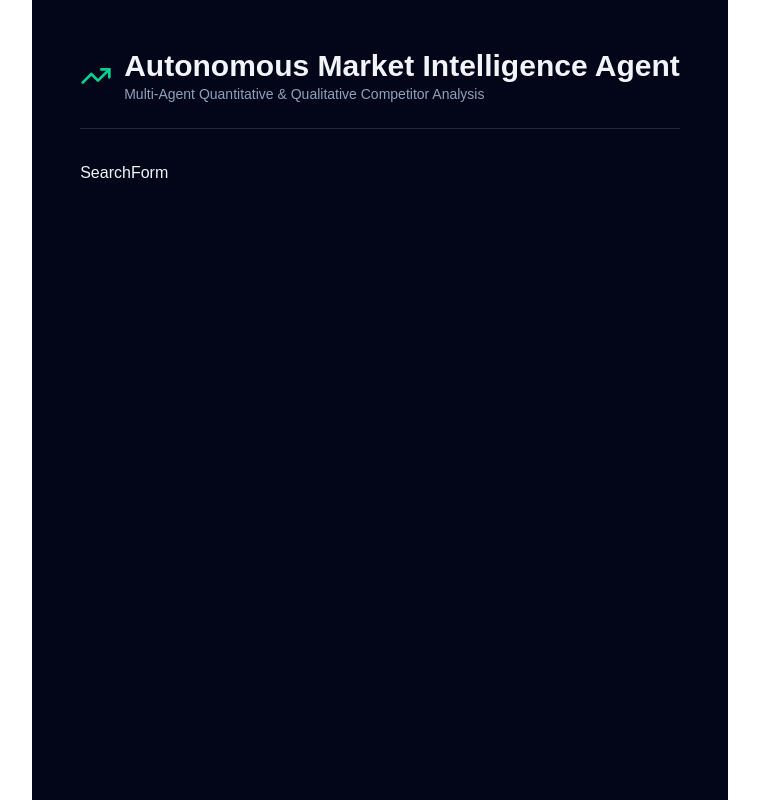
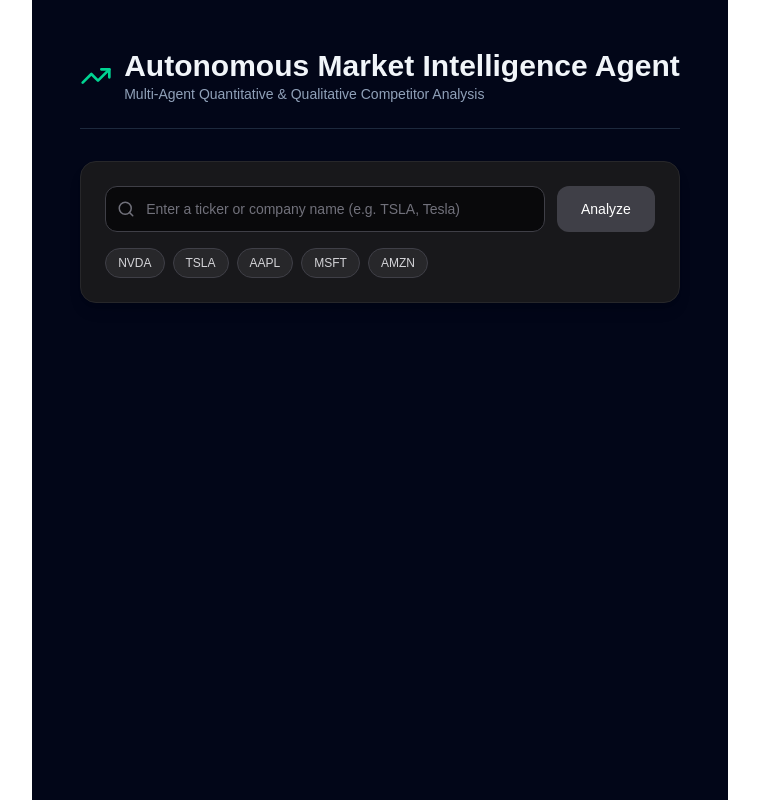
Before and after one commit to calsify/MarketLoom, a Next.js app: page / in a window 1280 px wide. Shown: the whole page, without its empty margins (260-1019 px from the left). Built offline with nearby package versions, Linux system fonts and the light colour scheme.

Commit message:
feat: enhance SearchForm with input handling and popular tickers

```diff
--- a/components/SearchForm.tsx
+++ b/components/SearchForm.tsx
@@ -1,17 +1,94 @@
-'use client';
+"use client";
+
+import { useState, type FormEvent, type KeyboardEvent } from "react";
+import { Search, Loader2 } from "lucide-react";
 
 interface SearchFormProps {
   onSearch: (ticker: string) => void;
   isLoading: boolean;
 }
 
-export default function SearchForm({
-  onSearch,
-  isLoading,
-}: SearchFormProps) {
+const POPULAR_TICKERS = ["NVDA", "TSLA", "AAPL", "MSFT", "AMZN"];
+
+const SearchForm = ({ onSearch, isLoading }: SearchFormProps) => {
+  const [ticker, setTicker] = useState("");
+
+  const submitTicker = (value: string) => {
+    const trimmed = value.trim();
+    if (!trimmed || isLoading) return;
+    onSearch(trimmed);
+  };
+
+  const handleSubmit = (e: FormEvent<HTMLFormElement>) => {
+    e.preventDefault();
+    submitTicker(ticker);
+  };
+
+  const handleKeyDown = (e: KeyboardEvent<HTMLInputElement>) => {
+    if (e.key === "Enter") {
+      e.preventDefault();
+      submitTicker(ticker);
+    }
+  };
+
+  const handleChipClick = (symbol: string) => {
+    if (isLoading) return;
+    setTicker(symbol);
+    submitTicker(symbol);
+  };
+
   return (
-    <div>
-      SearchForm
+    <div className="w-full max-w-2xl mx-auto rounded-2xl bg-zinc-900 border border-zinc-800 p-5 sm:p-6 shadow-lg">
+      <form onSubmit={handleSubmit} className="flex flex-col sm:flex-row gap-3">
+        <div className="relative flex-1">
+          <Search
+            className="absolute left-3 top-1/2 -translate-y-1/2 text-zinc-500"
+            size={18}
+            aria-hidden="true"
+          />
+          <input
+            type="text"
+            value={ticker}
+            onChange={(e) => setTicker(e.target.value)}
+            onKeyDown={handleKeyDown}
+            disabled={isLoading}
+            placeholder="Enter a ticker or company name (e.g. TSLA, Tesla)"
+            aria-label="Stock ticker or company name"
+            className="w-full rounded-xl bg-zinc-950 border border-zinc-700 pl-10 pr-4 py-3 text-sm text-zinc-100 placeholder-zinc-500 focus:outline-none focus:ring-2 focus:ring-emerald-500 focus:border-emerald-500 disabled:opacity-50 disabled:cursor-not-allowed transition"
+          />
+        </div>
+
+        <button
+          type="submit"
+          disabled={isLoading || !ticker.trim()}
+          className="flex items-center justify-center gap-2 rounded-xl bg-emerald-600 hover:bg-emerald-500 active:bg-emerald-700 disabled:bg-zinc-700 disabled:cursor-not-allowed text-white font-medium px-6 py-3 text-sm transition"
+        >
+          {isLoading ? (
+            <>
+              <Loader2 className="animate-spin" size={16} aria-hidden="true" />
+              <span>Analyzing...</span>
+            </>
+          ) : (
+            <span>Analyze</span>
+          )}
+        </button>
+      </form>
+
+      <div className="flex flex-wrap gap-2 mt-4">
+        {POPULAR_TICKERS.map((symbol) => (
+          <button
+            key={symbol}
+            type="button"
+            onClick={() => handleChipClick(symbol)}
+            disabled={isLoading}
+            className="rounded-full border border-zinc-700 bg-zinc-800 hover:bg-zinc-700 hover:border-emerald-500 disabled:opacity-50 disabled:cursor-not-allowed text-zinc-300 hover:text-emerald-400 text-xs font-medium px-3 py-1.5 transition"
+          >
+            {symbol}
+          </button>
+        ))}
+      </div>
     </div>
   );
-}
+};
+
+export default SearchForm;
```
